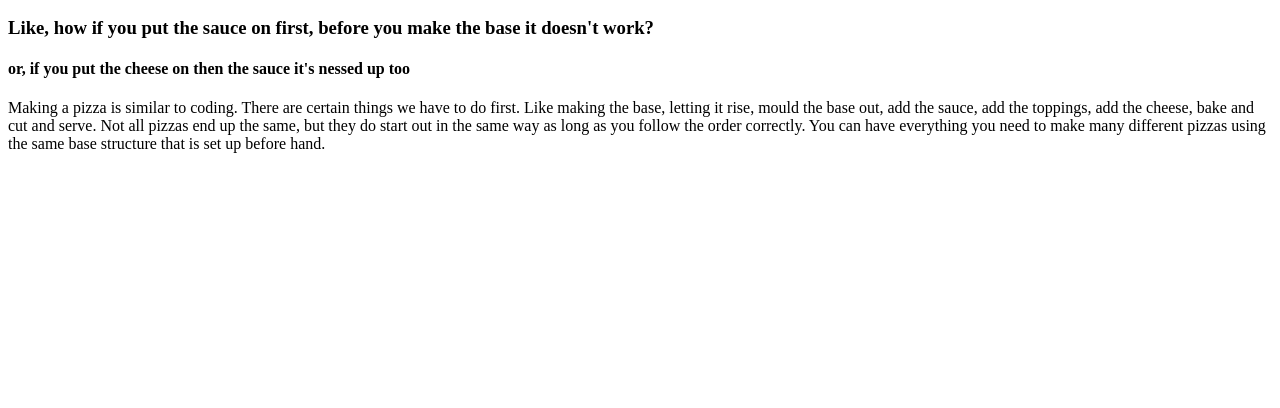
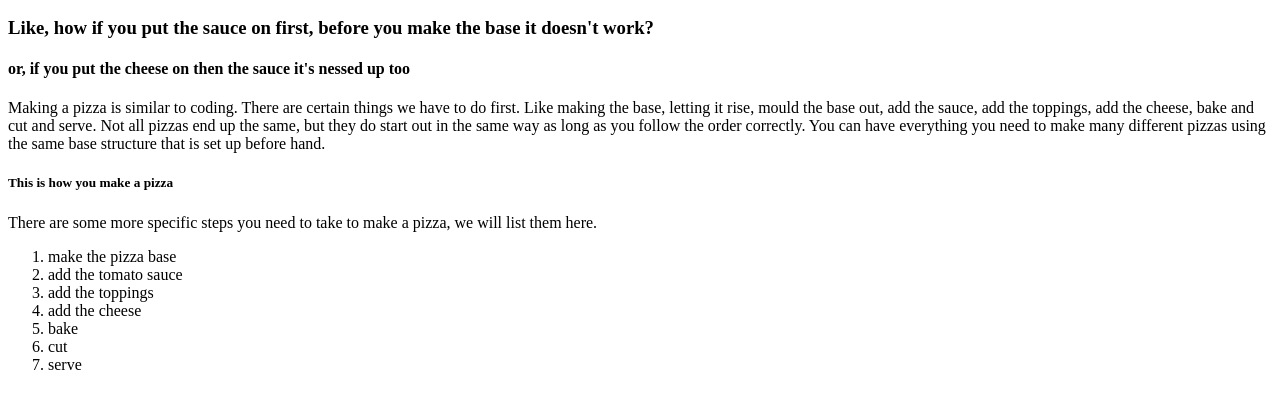
Before and after one commit to JoelRichardss/HTML-CSS-1, a plain HTML site: page index.html in a window 1280 px wide. Shown: the part 110-518 px from the top of the page. Drawn offline with Linux system fonts and the light colour scheme.

Commit message:
add ordered list

```diff
--- a/index.html
+++ b/index.html
@@ -16,5 +16,18 @@
      mould the base out, add the sauce, add the toppings, add the cheese, bake and cut and serve. Not all pizzas end up the same,
      but they do start out in the same way as long as you follow the order correctly. You can have everything you need to make
      many different pizzas using the same base structure that is set up before hand. </p>
+
+     <h5>This is how you make a pizza</h5>
+     <p>There are some more specific steps you need to take to make a pizza, we will list them here.</p>
+
+     <ol>
+        <li> make the pizza base</li>
+        <li>add the tomato sauce</li>
+        <li>add the toppings</li>
+        <li>add the cheese</li>
+        <li>bake</li>
+        <li>cut</li>
+        <li>serve</li>
+     </ol>
 </body>
 </html>
```
